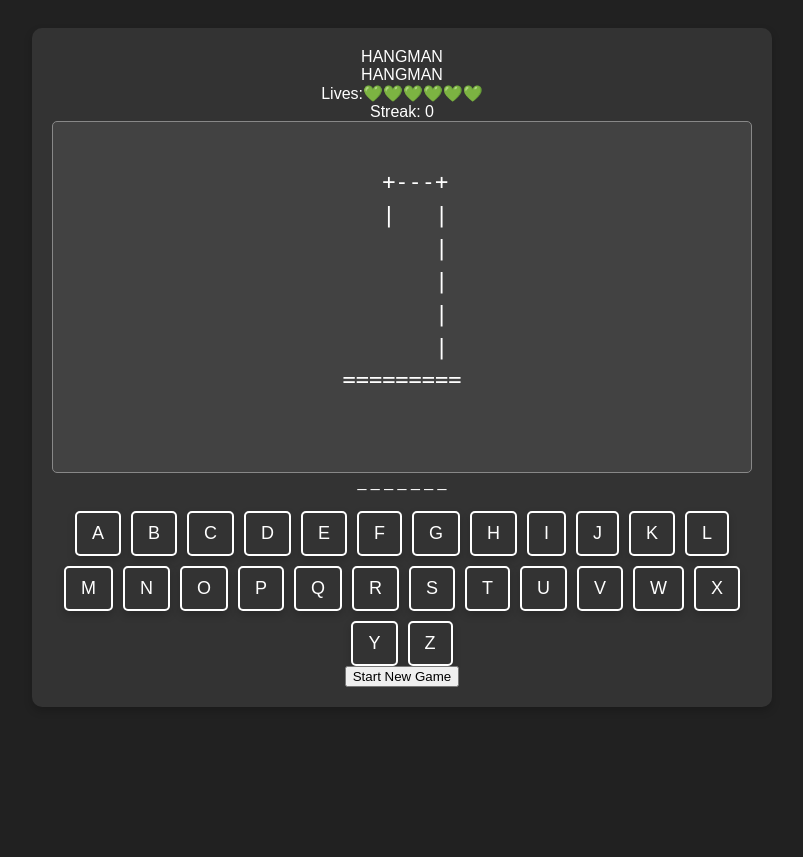
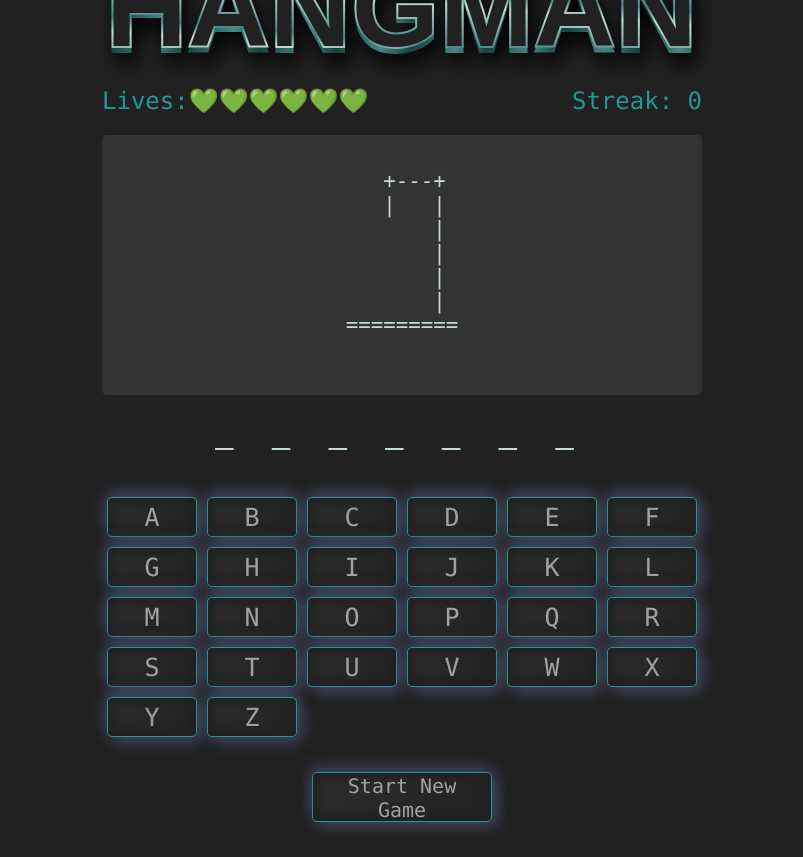
Before and after one commit to SadmanSakib399/Hangman, a Flask app: page / in a window 1280 px wide. Shown: the whole page, without its empty margins (238-1041 px from the left). Before the commit the page ends 707 px from the top, so only its background shows below. Run offline with Flask 3, Linux system fonts and the light colour scheme.

Commit message:
Update style.css

```diff
--- a/static/style.css
+++ b/static/style.css
@@ -1,104 +1,242 @@
+/* Global styling */
 body {
+    background-color: #212121;
+    color: var(--light-shadow);
     font-family: Arial, sans-serif;
-    text-align: center;
-    background-color: #212121; /* Dark theme */
-    color: white;
-    padding: 20px;
+    display: flex;
+    justify-content: center;
+    align-items: center;
+    height: 100vh;
+    margin: 0;
+    padding: 0;
 }
 
+/* Container styling */
 .container {
-    background-color: #333; /* Slightly lighter background for container */
-    border-radius: 10px;
-    padding: 20px;
-    box-shadow: 0 4px 8px rgba(0, 0, 0, 0.2);
-    max-width: 700px;
-    margin: auto;
+    text-align: center;
+    max-width: 75%;
+    margin: 0 auto;
 }
 
-h1, h2 {
-    color: white; /* White color for all headings */
-    text-shadow: none; /* Remove text shadow for a clean look */
+/* Game title styling */
+.wrapper {
+    background: #212121;
+    display: grid;
+    grid-template-areas: 'overlap';
+    place-content: center;
+    text-transform: uppercase;
+    margin-bottom: 10px;
 }
 
-h2 {
-    font-size: 28px;
-    letter-spacing: 10px;
-    margin: 20px 0;
+.wrapper > div {
+    background-clip: text;
+    -webkit-background-clip: text;
+    color: #363833;
+    font-family: 'Poppins', sans-serif;
+    font-weight: 900;
+    font-size: clamp(3.5em, 7rem, 10rem);
+    grid-area: overlap;
+    letter-spacing: 1px;
+    -webkit-text-stroke: 4px transparent;
 }
 
-pre {
-    font-size: 22px;
-    line-height: 1.5;
-    color: white;
-    background-color: #424242;
-    padding: 10px;
-    border: 1px solid #888;
-    border-radius: 5px;
-    white-space: pre-wrap; /* Preserve formatting */
-    text-align: center; /* Center the hangman stages */
-    margin: auto; /* Center alignment on the page */
+div.bg {
+    background-image: repeating-linear-gradient(105deg,
+        var(--gold) 0%,
+        var(--dark-shadow) 5%,
+        var(--gold) 12%);
+    color: transparent;
+    filter: drop-shadow(5px 10px 10px black);
+    transform: scaleY(1.05);
+    transform-origin: top;
 }
 
-.letters {
-    display: flex;
-    flex-wrap: wrap;
-    justify-content: center;
-    gap: 10px;
-    margin-top: 20px;
+div.fg {
+    background-image: repeating-linear-gradient(5deg,
+        var(--gold) 0%,
+        var(--light-shadow) 23%,
+        var(--gold) 31%);
+    color: #212121;
+    transform: scale(1);
 }
 
-.letters button {
-    padding: 10px 15px;
-    font-size: 18px;
-    color: white;
-    background-color: transparent;
-    border: 2px solid white;
-    border-radius: 5px;
-    cursor: pointer;
-    outline: none;
-    box-shadow: 0 4px 8px rgba(0, 0, 0, 0.2);
-    transition: transform 0.3s, border-color 0.3s, box-shadow 0.3s;
+/* Colors for the gradient effect */
+:root {
+    --gold: #468585;
+    --light-shadow: #C4DAD2;
+    --dark-shadow: #16423C;
+    --green: #229799;
+    --correct-color: #41B3A2;
+    --wrong-color: #C7253E;
+    --button-shadow: -1px -5px 15px #41465b, 5px 5px 15px #41465b,
+                        inset 5px 5px 10px #212121, inset -5px -5px 10px #212121;
+    --button-border: solid var(--green) 1px;
 }
 
-.letters button:hover {
-    transform: scale(1.05);
-    border-color: #4CAF50; /* Green color for hover */
-    box-shadow: 0 4px 8px rgba(76, 175, 80, 0.5); /* Green shadow for hover */
+/* Lives and Streak container */
+.lives-streak {
+    display: flex;
+    justify-content: space-between;
+    align-items: center;
+    margin: 15px 0;
 }
 
-.letters button:disabled {
-    background-color: #aaa;
-    cursor: not-allowed;
+/* Lives section */
+.lives-section, .streak-section {
+    font: 1.5rem Consolas, Courier New, monospace;
+    color: var(--green);
 }
 
-a.btn {
-    display: inline-block;
-    padding: 10px 20px;
-    background-color: #FF6347; /* Tomato color for button */
-    color: white;
-    text-decoration: none;
+/* Hangman stage styling */
+.hangman-stage {
+    font-size: 1.3rem;
+    white-space: pre-wrap;
+    background-color: #333;
+    padding: 10px;
     border-radius: 5px;
-    font-size: 18px;
-    outline: 2px solid #FF6347; /* Tomato color outline */
+    margin-bottom: 20px;
+    max-width: 100%;
+    overflow-x: auto;
 }
 
-a.btn:hover {
-    background-color: #218838;
+/* Word to guess styling */
+.word-to-guess {
+    font-size: 2rem;
+    letter-spacing: 15px;
+    margin-bottom: 40px;
+    white-space: nowrap;
+    overflow-x: auto;
 }
 
-/* Game Title Styling */
-.game-title {
-    font-size: 48px;
-    font-weight: bold;
-    color: white; /* White color for game title */
-    text-shadow: none; /* Remove text shadow for a clean look */
-    margin-bottom: 30px;
+/* Letter buttons styling */
+.letters {
+    display: grid;
+    grid-template-columns: repeat(6, 1fr);
+    justify-content: center;
+    margin-bottom: 20px;
 }
 
-/* Game Over Styling */
+.letter-btn {
+    height: 40px;
+    width: 90px;
+    margin: 5px;
+    background: #333;
+    justify-content: center;
+    cursor: pointer;
+    align-items: center;
+    font-family: Consolas, Courier New, monospace;
+    border: var(--button-border);
+    font-size: 25px;
+    color: rgb(161, 161, 161);
+    transition: 500ms;
+    border-radius: 5px;
+    background: linear-gradient(145deg, #2e2d2d, #212121);
+    box-shadow: var(--button-shadow);
+}
+
+/* Hover and active states */
+.letter-btn:hover {
+    box-shadow: 1px 1px 13px #20232e, -1px -1px 13px #545b78;
+    color: var(--green);
+    background: linear-gradient(145deg, #222831, #1e1e1e);
+    transition: 500ms;
+}
+
+.letter-btn:active {
+    box-shadow: 1px 1px 13px #20232e, -1px -1px 33px #545b78;
+    color: #d6d6d6;
+    background: linear-gradient(145deg, #31363F, #1e1e1e);
+    transition: 100ms;
+}
+
+/* Correct and wrong guesses */
+.letter-btn.correct {
+    border-color: var(--correct-color);
+    color: var(--correct-color);
+}
+
+.letter-btn.wrong {
+    border-color: var(--wrong-color);
+    color: var(--wrong-color);
+}
+
+/* Game over section */
 .game-over {
-    font-size: 40px;
-    font-weight: bold;
-    color: white; /* White color for Game Over text */
-    text-shadow: none; /* Remove text shadow for a clean look */
+    margin-top: 15px;
+    background-color: #333;
+    border-radius: 5px;
+    /* box-shadow: 0 0 10px rgba(255, 0, 0, 0.5); */
+    width: 100%;
+    grid-column: 1 / -1;
+    margin: 0 auto;
 }
+
+.game-over h2 {
+    font-size: 2rem;
+}
+
+.game-over p {
+    font-size: 1.1rem;
+}
+
+/* Start button */
+.start-btn {
+    height: 50px;
+    width: 180px;
+    margin: 10px 0 35px 0;
+    background: #333;
+    justify-content: center;
+    cursor: pointer;
+    align-items: center;
+    font-family: Consolas, Courier New, monospace;
+    border: var(--button-border);
+    font-size: 20px;
+    color: rgb(161, 161, 161);
+    transition: 500ms;
+    border-radius: 5px;
+    background: linear-gradient(145deg, #2e2d2d, #212121);
+    box-shadow: var(--button-shadow);
+}
+
+/* Hover and active states for start button */
+.start-btn:hover {
+    box-shadow: 1px 1px 13px #20232e, -1px -1px 13px #545b78;
+    color: var(--green);
+    background: linear-gradient(145deg, #2e2d2d, #1e1e1e);
+}
+
+.start-btn:active {
+    box-shadow: 1px 1px 13px #20232e, -1px -1px 33px #545b78;
+    color: #d6d6d6;
+    background: linear-gradient(145deg, #1b1b1b, #1e1e1e);
+    transition: 100ms;
+}
+
+/* Media queries for responsiveness */
+@media (max-width: 768px) {
+    .word-to-guess {
+        font-size: 1.8rem;
+        letter-spacing: 10px;
+    }
+    .letter-btn {
+        font-size: 0.9rem;
+    }
+    .hangman-stage {
+        font-size: 1.2rem;
+    }
+}
+
+@media (max-width: 480px) {
+    .letter-btn {
+        font-size: 0.8rem;
+        padding: 6px 10px;
+        width: 60px;
+    }
+    .hangman-stage {
+        font-size: 1rem;
+    }
+    .word-to-guess {
+        font-size: 1.5rem;
+        letter-spacing: 8px;
+    }
+}
```
